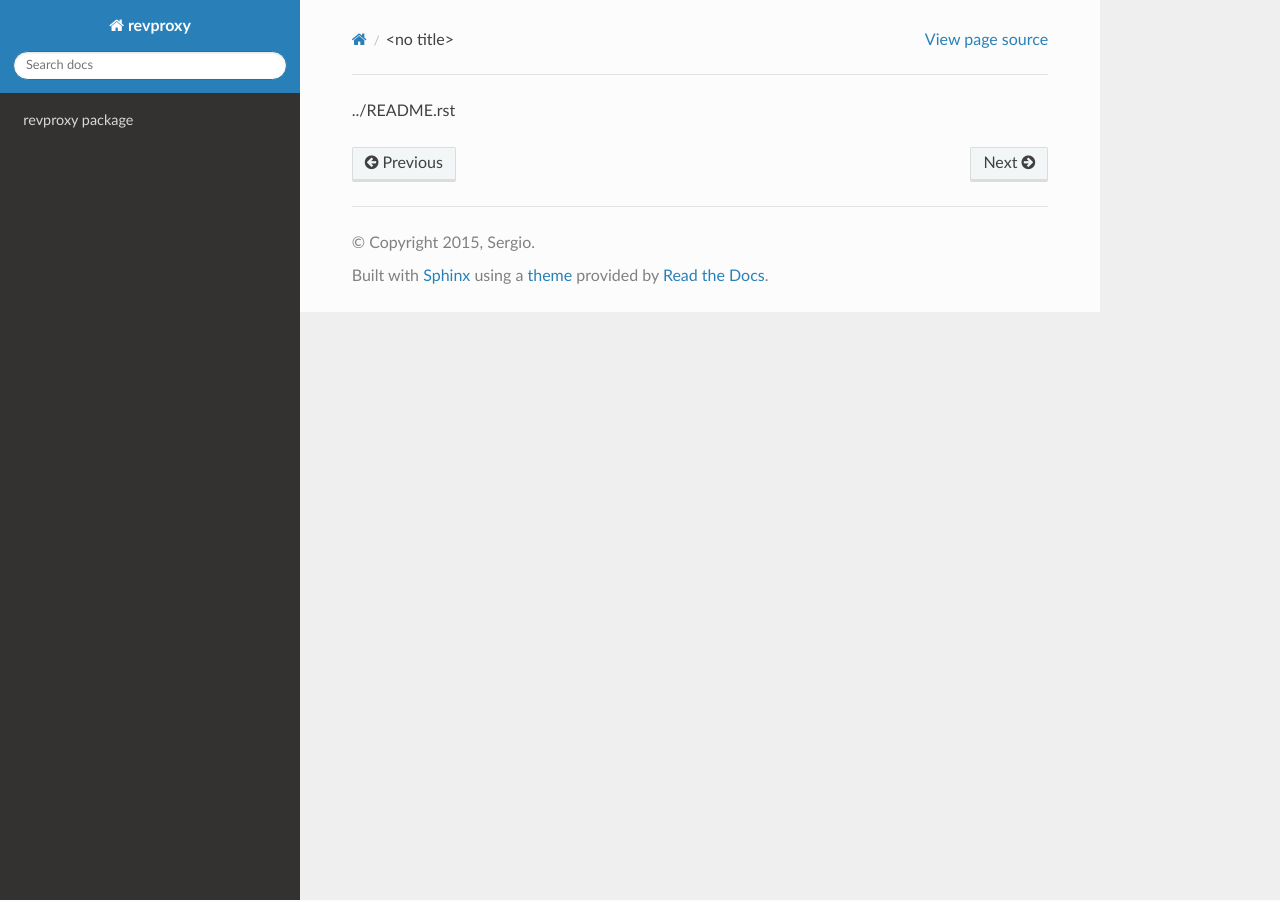
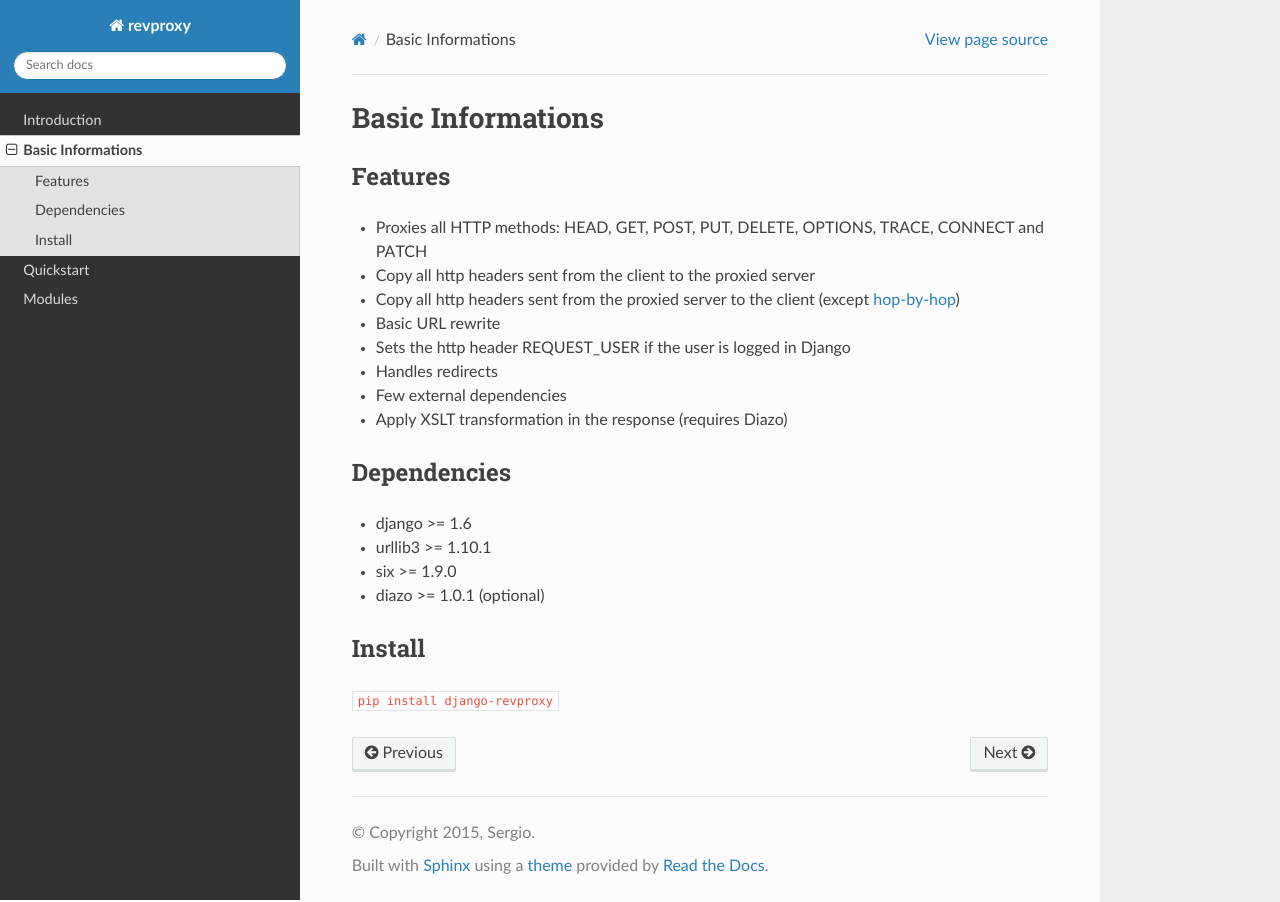
Before and after one commit to jazzband/django-revproxy, a Sphinx documentation site: the page built from docs/info.rst, in a window 1280 px wide. Built offline with Sphinx 7.4.7 and the Read the Docs theme 2.0.0, drawn with Linux system fonts in a browser that asks for light colours.

Commit message:
Added quickstart,introduction,informations for documentation using sphinx
Signed-off-by: Macartur Sousa <macartur.sc@gmail.com>
Signed-off-by: Lucas Moura <lucas.moura128@gmail.com>

```diff
--- a/docs/index.rst
+++ b/docs/index.rst
@@ -11,7 +11,9 @@
 .. toctree::
    :maxdepth: 4
 
+   introduction
    info
+   quickstart
    revproxy
 
 
--- a/docs/info.rst
+++ b/docs/info.rst
@@ -1 +1,29 @@
-../README.rst
+Basic Informations
+==================
+
+Features
+---------
+
+* Proxies all HTTP methods: HEAD, GET, POST, PUT, DELETE, OPTIONS, TRACE, CONNECT and PATCH
+* Copy all http headers sent from the client to the proxied server
+* Copy all http headers sent from the proxied server to the client (except `hop-by-hop <http://www.w3.org/Protocols/rfc2616/rfc2616-sec13.html#sec13.5.1>`_)
+* Basic URL rewrite
+* Sets the http header REQUEST_USER if the user is logged in Django
+* Handles redirects
+* Few external dependencies
+* Apply XSLT transformation in the response (requires Diazo)
+
+
+Dependencies
+------------
+
+* django >= 1.6
+* urllib3 >= 1.10.1
+* six >= 1.9.0
+* diazo >= 1.0.1 (optional)
+
+
+Install
+--------
+
+``pip install django-revproxy``
--- a/docs/revproxy.rst
+++ b/docs/revproxy.rst
@@ -1,4 +1,4 @@
-revproxy package
+Modules
 ================
 
 revproxy.response
```
Also changed, not shown: docs/introduction.rst (added, +30 -0 lines), docs/quickstart.rst (added, +94 -0 lines), docs/revproxy.jpg (added).
